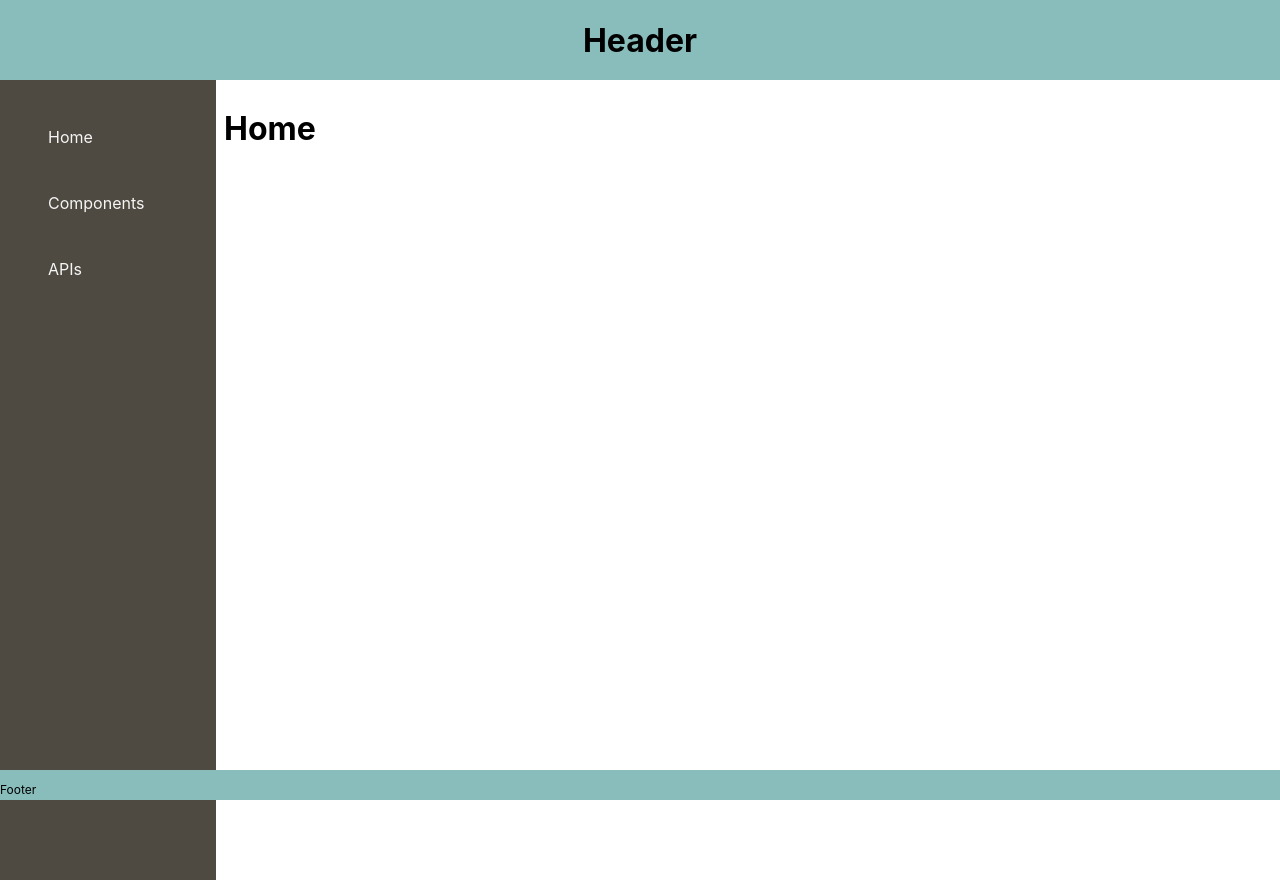
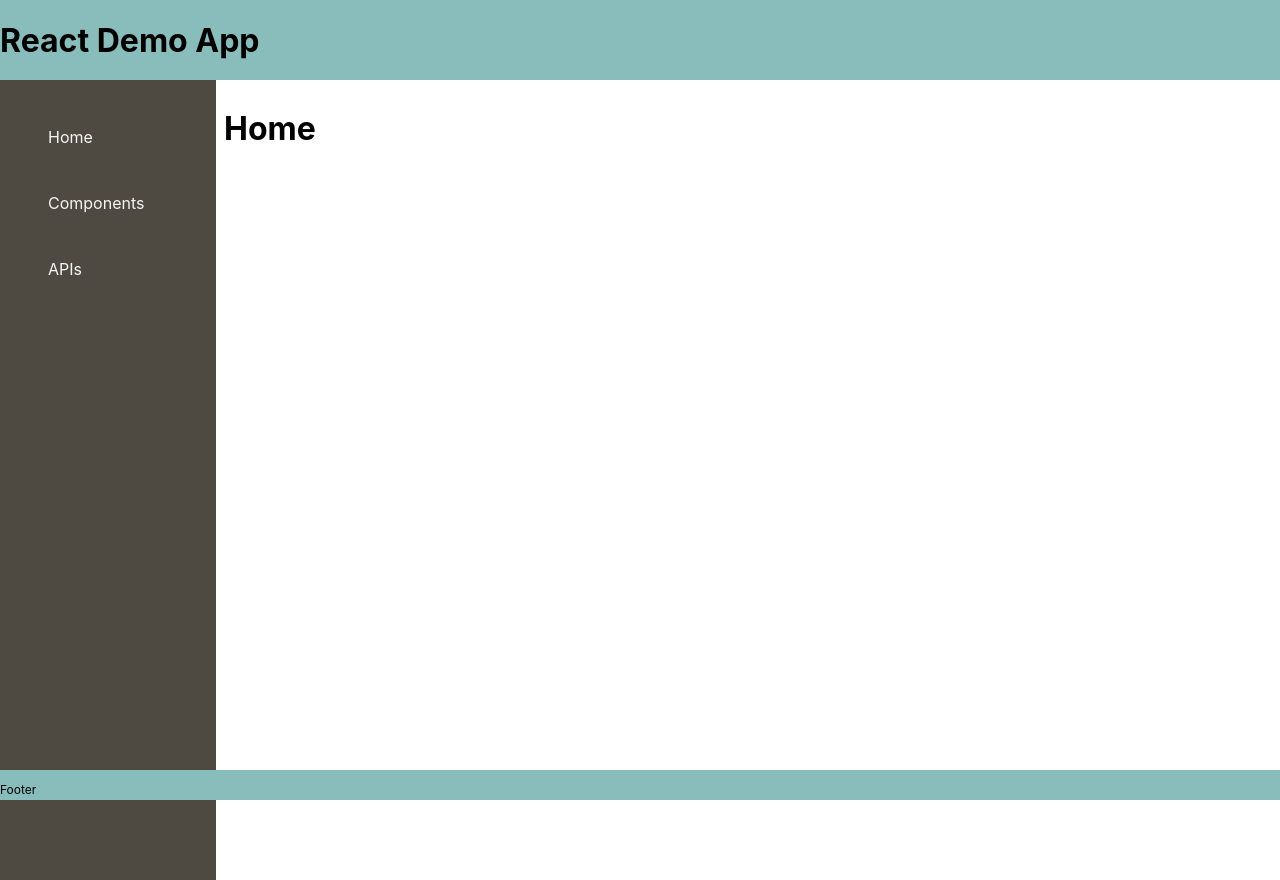
Before and after one commit to danrose9/react-demo-app, a React (Create React App) app: page / in a window 1280 px wide. Built offline with nearby package versions, Linux system fonts and the light colour scheme.

Commit message:
Minor styling to Title

```diff
--- a/src/components/Header.js
+++ b/src/components/Header.js
@@ -10,15 +10,20 @@ const StyledHeader = styled.div`
   height: 80px;
   display: flex;
   align-items: center;
-  justify-content: center;
+  justify-content: flex-start;
   position: relative;
   z-index: 10;
+`;
+
+const StyledTitle = styled.h1`
+  width: 500px;
+  justify-content: center;
 `;
 
 export default function Header() {
   return (
     <StyledHeader>
-      <h1>Header</h1>
+      <StyledTitle>React Demo App</StyledTitle>
     </StyledHeader>
   );
 }
```
